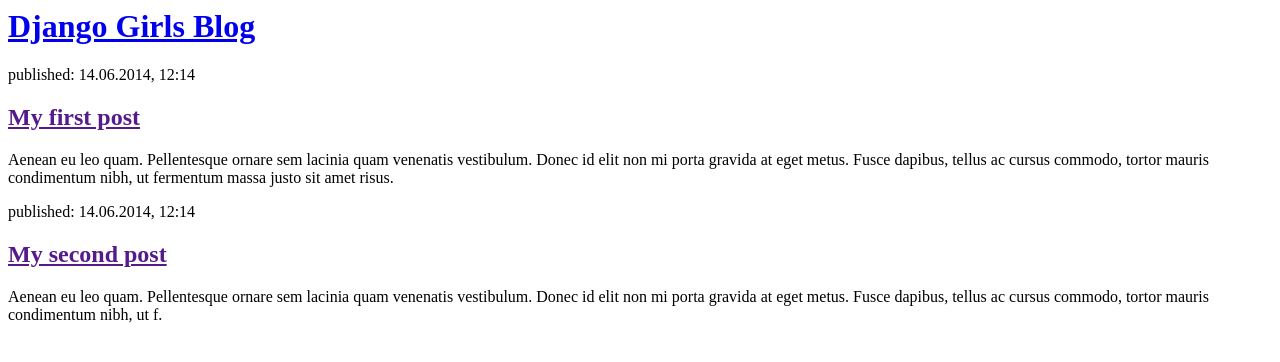
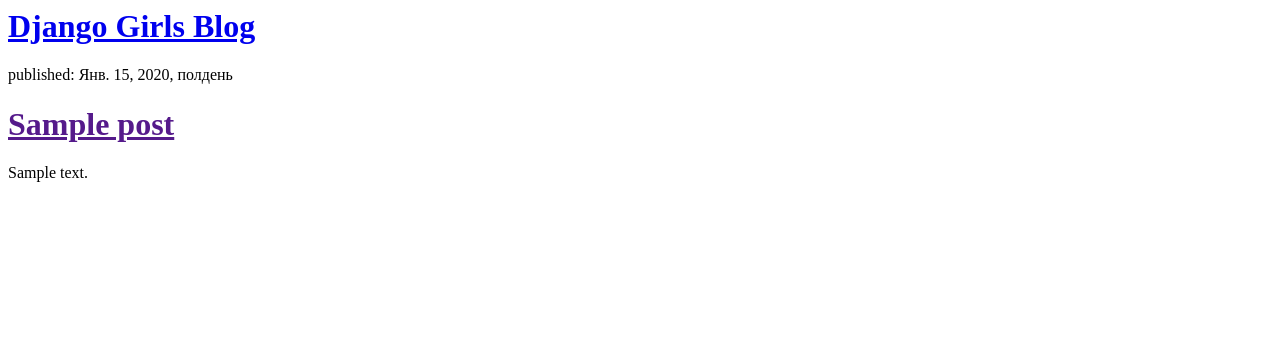
Before and after one commit to FirsttStepp/my-first-blog, a Django app: page / in a window 1280 px wide. Shown: the top 362 px of the page. Run offline with Django 3.2, Linux system fonts and the light colour scheme; tables that the repository leaves empty hold one stand-in row (values such as "Sample post").

Commit message:
New update

```diff
--- a/blog/models.py
+++ b/blog/models.py
@@ -13,7 +13,7 @@ class Post(models.Model):
     created_date = models.DateTimeField(default=timezone.now)
     published_date = models.DateTimeField(blank=True, null=True)
 
-    def publish(self):
+    def __str__publish(self):
         self.published_date = timezone.now()
         self.save()
 
--- a/blog/templates/blog/post_list.html
+++ b/blog/templates/blog/post_list.html
@@ -8,15 +8,13 @@
         </div>
 
         <div>
-            <p>published: 14.06.2014, 12:14</p>
-            <h2><a href="">My first post</a></h2>
-            <p>Aenean eu leo quam. Pellentesque ornare sem lacinia quam venenatis vestibulum. Donec id elit non mi porta gravida at eget metus. Fusce dapibus, tellus ac cursus commodo, tortor mauris condimentum nibh, ut fermentum massa justo sit amet risus.</p>
+            {% for post in posts %}
         </div>
-
-        <div>
-            <p>published: 14.06.2014, 12:14</p>
-            <h2><a href="">My second post</a></h2>
-            <p>Aenean eu leo quam. Pellentesque ornare sem lacinia quam venenatis vestibulum. Donec id elit non mi porta gravida at eget metus. Fusce dapibus, tellus ac cursus commodo, tortor mauris condimentum nibh, ut f.</p>
+         <div>
+          <p>published: {{ post.published_date }}</P>
+            <h1><a href="">{{ post.title }}<a/></h1>
+              <p>{{ post.text|linebreaksbr }}</p>
         </div>
+        {% endfor %}
     </body>
 </html>
--- a/blog/views.py
+++ b/blog/views.py
@@ -1,5 +1,7 @@
 from django.shortcuts import render
-
+from django.utils import timezone
+from .models import Post
 # Create your views here.
 def post_list(request):
-    return render(request, 'blog/post_list.html', {})
+    posts = Post.objects.filter(published_date__lte=timezone.now()).order_by('published_date')
+    return render(request, 'blog/post_list.html', {"posts": posts})
```
